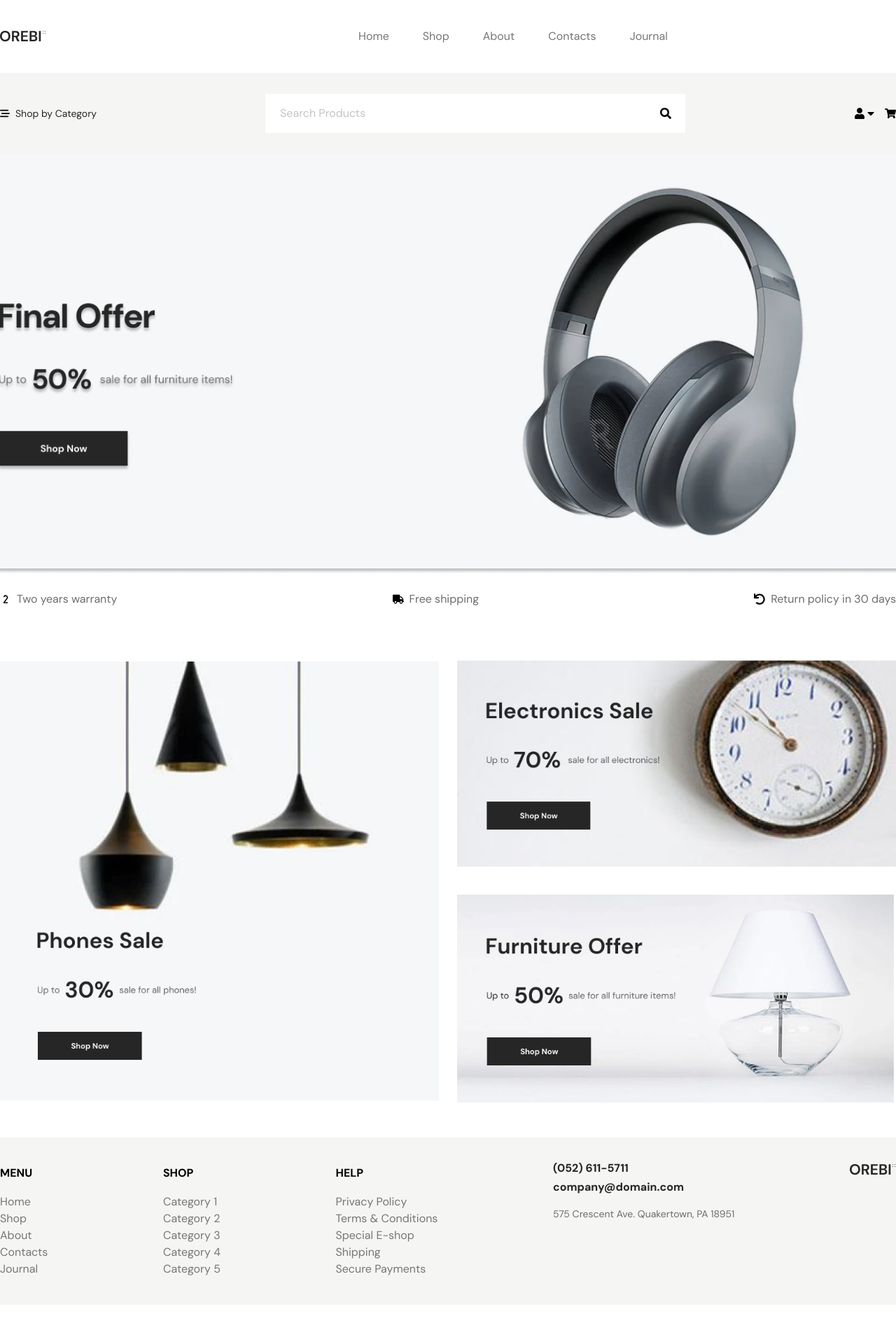
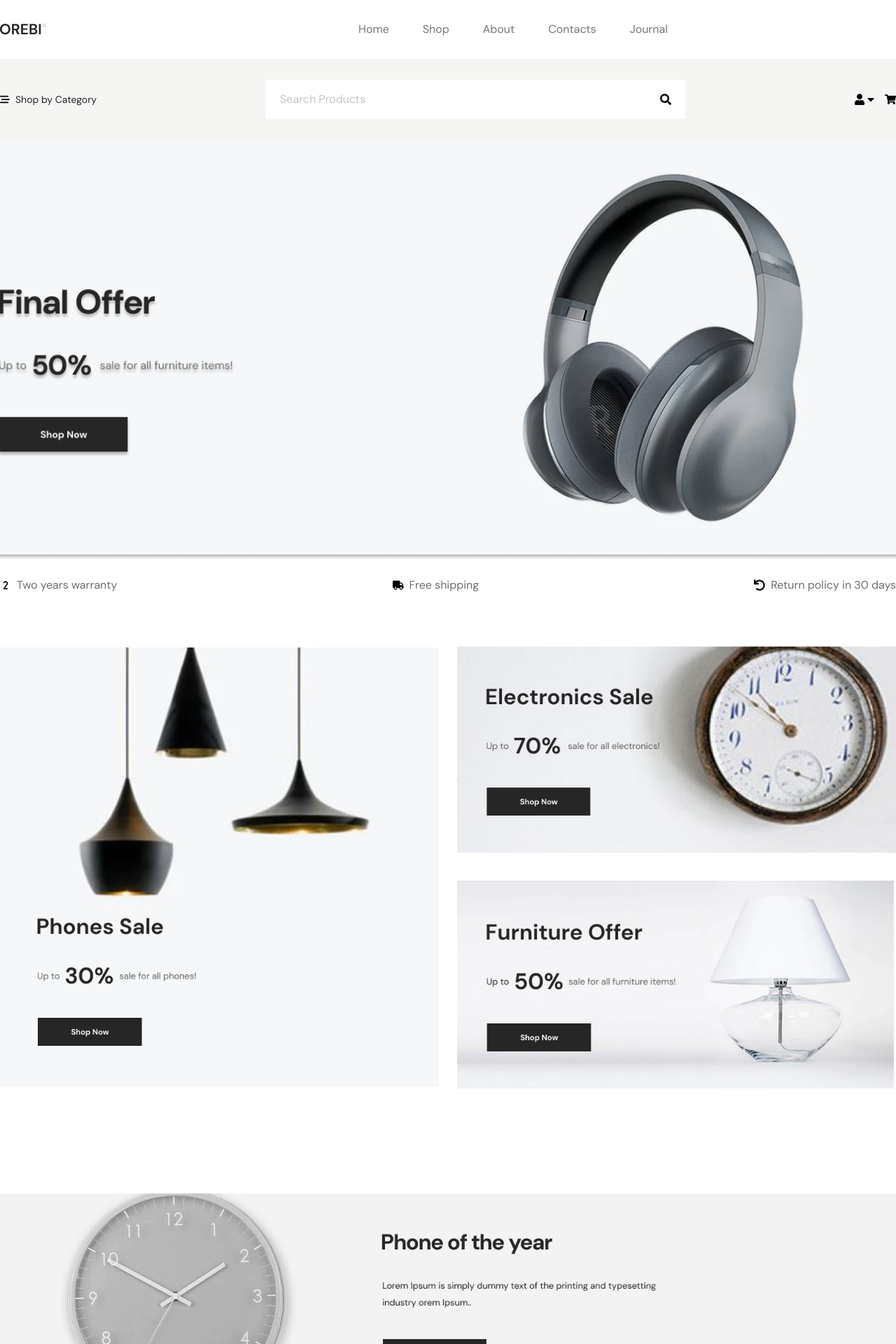
Before and after one commit to abdunnoorfaheem/cartivo, a React (Vite) app: page / in a window 1280 px wide. Shown: the top 1920 px of the page at 70% size. Before the commit the page ends 1864 px from the top, so only its background shows below. Built offline with nearby package versions, Linux system fonts and the light colour scheme.

Commit message:
best product added some style changes

```diff
--- a/src/components/layouts/Banner.jsx
+++ b/src/components/layouts/Banner.jsx
@@ -1,51 +1,13 @@
 import React from "react";
-import Image from "../Image";
-import BannerImg from "/src/assets/banner.png";
-import Container from "../Container";
-import Heading from "../Heading";
-import Flex from "../Flex";
-import Button from "../Button";
-import { FaBarsStaggered } from "react-icons/fa6";
-import { FaSearch,FaUser,FaCaretDown,FaShoppingCart   } from "react-icons/fa";
-import {Link} from "react-router-dom";
 
+import { Link } from "react-router-dom";
 
 const Banner = () => {
   return (
     <>
-
-         <div className="bg-[#F5F5F3] py-[30px]">
-          <Container>
-            <Flex className={"justify-between"}>
-              <div className="flex items-center gap-x-2 text-[14px]">
-                <FaBarsStaggered />
-                <Heading text={"Shop by Category"} tagName={"h4"} className={"text-[#262626]"}/>
-              </div>
-              <div className="relative">
-                <input type="text" placeholder="Search Products" className="bg-white py-[16px] pl-[21px] w-[600px] outline-0 placeholder:text-[#C4C4C4]" />
-                <FaSearch className="absolute right-3 top-[50%] -translate-[50%]"/>
-              </div>
-              <div className="flex items-center gap-x-3">
-                <div className="flex">
-                  <FaUser />
-                <FaCaretDown />
-                </div>
-                <FaShoppingCart />
-              </div>
-            </Flex>
-
-          </Container>
-         </div>
-         <Link to={"/shop"}>
-         <div className="bg-[url('/src/assets/banner.png')] h-[600px] bg-no-repeat bg-center bg-cover">
-
-
-         </div>
-         </Link>
-
-
-
-
+      <Link to={"/shop"}>
+        <div className="bg-[url('/src/assets/banner.png')] h-[600px] bg-no-repeat bg-center bg-cover"></div>
+      </Link>
     </>
   );
 };
--- /dev/null
+++ b/src/components/layouts/BestProduct.jsx
@@ -0,0 +1,18 @@
+import React from 'react';
+import Container from '../Container';
+import Image from '../Image';
+import BestProductImg from "/src/assets/bestProduct.png";
+
+const BestProduct = () => {
+  return (
+    <>
+      <div className="py-[100px]">
+        <Container>
+          <Image imgSrc={BestProductImg}/>
+        </Container>
+      </div>
+    </>
+  )
+}
+
+export default BestProduct
--- a/src/components/layouts/Header.jsx
+++ b/src/components/layouts/Header.jsx
@@ -5,15 +5,20 @@ import Image from "../Image";
 import Logo from "/src/assets/logo.png";
 import Flex from "../Flex";
 import Button from "../Button";
+import { FaSearch,FaUser,FaCaretDown,FaShoppingCart   } from "react-icons/fa";
+import { FaBarsStaggered } from "react-icons/fa6";
+import Heading from "../Heading";
+
 
 const Header = () => {
   return (
     <>
-      <div className="py-[40px]">
+      <div className="">
         <Container>
-          <Flex className={"justify-between"}>
+          <Flex className={"justify-between py-[30px]"}>
             <div className="w-[40%]">
-              <Image imgSrc={Logo} />
+              <Link to={"/"}><Image imgSrc={Logo} /></Link>
+
             </div>
             <div className="w-[60%]">
               <ul className="flex gap-x-12 text-[#767676]">
@@ -33,6 +38,28 @@ const Header = () => {
 
           </Flex>
         </Container>
+        <div className="bg-[#F5F5F3] py-[30px]">
+          <Container>
+            <Flex className={"justify-between"}>
+              <div className="flex items-center gap-x-2 text-[14px]">
+                <FaBarsStaggered />
+                <Heading text={"Shop by Category"} tagName={"h4"} className={"text-[#262626]"}/>
+              </div>
+              <div className="relative">
+                <input type="text" placeholder="Search Products" className="bg-white py-[16px] pl-[21px] w-[600px] outline-0 placeholder:text-[#C4C4C4]" />
+                <FaSearch className="absolute right-3 top-[50%] -translate-[50%]"/>
+              </div>
+              <div className="flex items-center gap-x-3">
+                <div className="flex">
+                  <FaUser />
+                <FaCaretDown />
+                </div>
+                <FaShoppingCart />
+              </div>
+            </Flex>
+
+          </Container>
+         </div>
       </div>
     </>
   );
--- a/src/components/pages/Home.jsx
+++ b/src/components/pages/Home.jsx
@@ -3,6 +3,7 @@ import Container from "../Container";
 import Banner from "../layouts/Banner";
 import Policy from "../layouts/Policy";
 import Offer from "../layouts/Offer";
+import BestProduct from "../layouts/BestProduct";
 
 const Home = () => {
   return (
@@ -12,6 +13,7 @@ const Home = () => {
         <Banner/>
         <Policy/>
         <Offer/>
+        <BestProduct/>
     </>
   );
 };
```
Also changed, not shown: src/assets/bestProduct.png (added).
